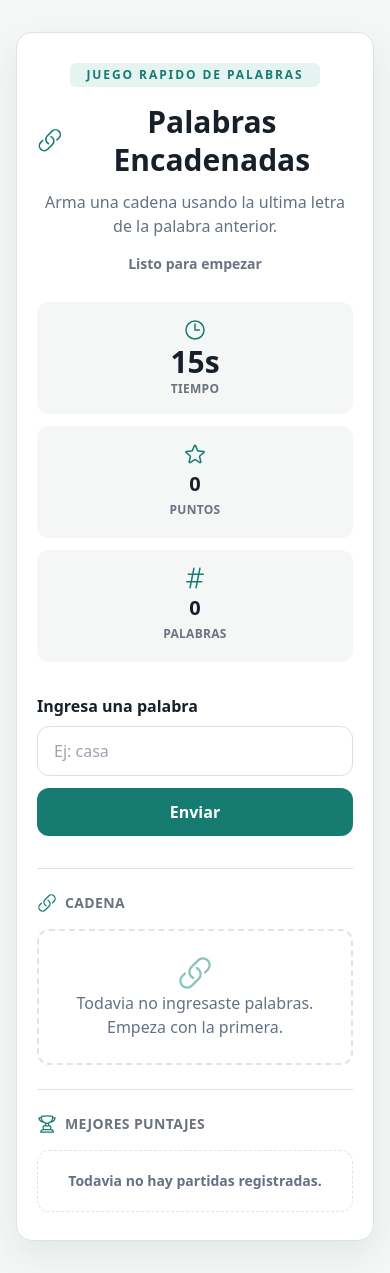
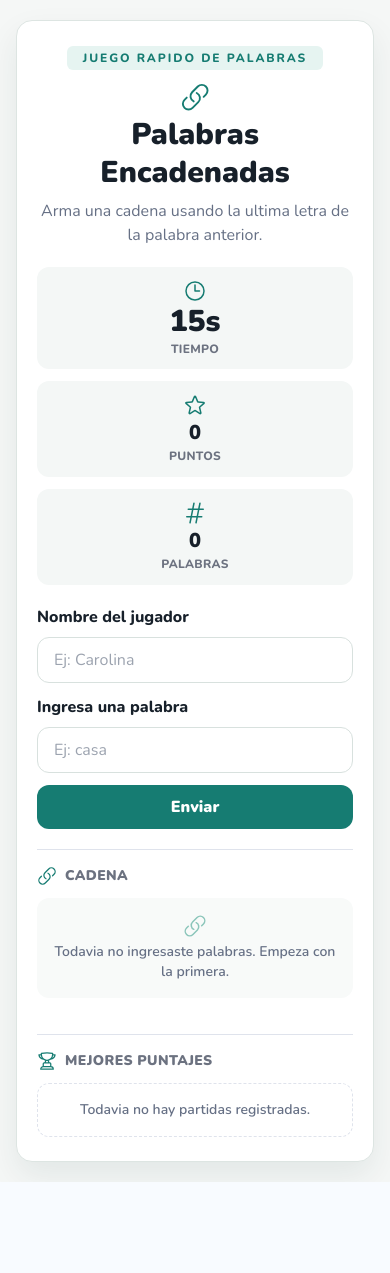
Before and after one commit to carolinaciampini/unq-ui-carolina-ciampini-trabajo-final, a React (Vite) app: page / in a window 390 px wide. After the commit the page ends 1182 px from the top, so only its background shows below. Built offline with nearby package versions, Linux system fonts and the light colour scheme.

Commit message:
fix: styles and responsive

```diff
--- a/src/components/game/GameHeader.tsx
+++ b/src/components/game/GameHeader.tsx
@@ -1,33 +1,19 @@
 import { HiOutlineLink } from 'react-icons/hi2'
-import type { GameStatus } from '../../types/game'
-
-type GameHeaderProps = {
-  status: GameStatus
-}
-
-const statusText: Record<GameStatus, string> = {
-  idle: 'Listo para empezar',
-  playing: 'Partida en curso',
-  finished: 'Partida finalizada',
-}
-
-export function GameHeader({ status }: GameHeaderProps) {
+export function GameHeader() {
   return (
-    <header className="mb-7 text-center">
-      <p className="mb-4 inline-flex rounded-md bg-teal-soft px-4 py-1 text-xs font-extrabold tracking-[0.16em] text-teal-main">
+    <header className="mb-5 text-center">
+      <p className="mb-3 inline-flex rounded-md bg-teal-soft px-4 py-1 text-xs font-extrabold tracking-[0.16em] text-teal-main">
         JUEGO RAPIDO DE PALABRAS
       </p>
 
-      <h1 className="flex items-center justify-center gap-2 text-3xl font-black leading-tight text-ink sm:text-4xl">
-        <HiOutlineLink className="text-[1.9rem] text-teal-main" aria-hidden="true" />
+      <h1 className="flex flex-col items-center justify-center gap-1 text-center text-3xl font-black leading-tight text-ink sm:flex-row sm:gap-2 sm:text-[2.15rem]">
+        <HiOutlineLink className="text-[1.9rem] text-teal-main sm:text-[1.9rem]" aria-hidden="true" />
         Palabras Encadenadas
       </h1>
 
-      <p className="mx-auto mt-3 max-w-[390px] text-base text-muted sm:text-lg">
+      <p className="mx-auto mt-2 max-w-[390px] text-base text-muted">
         Arma una cadena usando la ultima letra de la palabra anterior.
       </p>
-
-      <p className="mt-4 text-sm font-bold text-[#6c7280]">{statusText[status]}</p>
     </header>
   )
 }
--- a/src/components/game/GameStats.tsx
+++ b/src/components/game/GameStats.tsx
@@ -9,7 +9,7 @@ type GameStatsProps = {
 export function GameStats({ seconds, score, wordsCount }: GameStatsProps) {
   return (
     <section className="grid gap-3 sm:grid-cols-3" aria-label="Estado de la partida">
-      <article className="grid min-h-28 justify-items-center gap-1 rounded-xl bg-[#f4f7f6] px-3 py-4">
+      <article className="grid min-h-24 justify-items-center gap-1 rounded-xl bg-[#f4f7f6] px-3 py-3">
         <HiOutlineClock className="text-2xl text-teal-main" aria-hidden="true" />
         <strong className="text-3xl font-black leading-none text-ink">{seconds}s</strong>
         <span className="text-xs font-extrabold uppercase tracking-wide text-[#6c7280]">
@@ -17,7 +17,7 @@ export function GameStats({ seconds, score, wordsCount }: GameStatsProps) {
         </span>
       </article>
 
-      <article className="grid min-h-28 justify-items-center gap-1 rounded-xl bg-[#f4f7f6] px-3 py-4">
+      <article className="grid min-h-24 justify-items-center gap-1 rounded-xl bg-[#f4f7f6] px-3 py-3">
         <HiOutlineStar className="text-2xl text-teal-main" aria-hidden="true" />
         <strong className="text-xl font-black leading-none text-ink">{score}</strong>
         <span className="text-xs font-extrabold uppercase tracking-wide text-[#6c7280]">
@@ -25,7 +25,7 @@ export function GameStats({ seconds, score, wordsCount }: GameStatsProps) {
         </span>
       </article>
 
-      <article className="grid min-h-28 justify-items-center gap-1 rounded-xl bg-[#f4f7f6] px-3 py-4">
+      <article className="grid min-h-24 justify-items-center gap-1 rounded-xl bg-[#f4f7f6] px-3 py-3">
         <HiOutlineHashtag className="text-2xl text-teal-main" aria-hidden="true" />
         <strong className="text-xl font-black leading-none text-ink">
           {wordsCount}
--- a/src/components/game/Leaderboard.tsx
+++ b/src/components/game/Leaderboard.tsx
@@ -5,11 +5,28 @@ type LeaderboardProps = {
   entries: LeaderboardEntry[]
 }
 
+function getRankStyle(index: number) {
+  if (index === 0) {
+    return {
+      badge: 'bg-teal-main text-white ring-teal-light',
+      item: 'border-teal-light bg-teal-soft',
+    }
+  }
+
+  return {
+    badge: 'bg-teal-soft text-teal-main ring-teal-main/20',
+    item: 'border-transparent bg-[#f4f7f6]',
+  }
+}
+
 export function Leaderboard({ entries }: LeaderboardProps) {
   return (
-    <section className="mt-6 border-t border-[#dfe3ec] pt-6" aria-labelledby="leaderboard-title">
+    <section
+      className="mt-4 border-t border-[#dfe3ec] pt-4 lg:mt-0 lg:border-l lg:border-t-0 lg:pl-5 lg:pt-0"
+      aria-labelledby="leaderboard-title"
+    >
       <h2
-        className="mb-4 flex items-center gap-2 text-sm font-black uppercase tracking-wide text-[#6c7280]"
+        className="mb-3 flex items-center gap-2 text-sm font-black uppercase tracking-wide text-[#6c7280]"
         id="leaderboard-title"
       >
         <HiOutlineTrophy className="text-xl text-teal-main" aria-hidden="true" />
@@ -17,27 +34,42 @@ export function Leaderboard({ entries }: LeaderboardProps) {
       </h2>
 
       {entries.length === 0 ? (
-        <p className="rounded-xl border border-dashed border-[#dfe3ec] px-4 py-5 text-center text-sm font-semibold text-muted">
+        <p className="rounded-xl border border-dashed border-[#dfe3ec] px-4 py-4 text-center text-sm font-semibold text-muted">
           Todavia no hay partidas registradas.
         </p>
       ) : (
-        <ol className="grid gap-2">
-          {entries.map((entry, index) => (
+        <ol className="grid gap-2 lg:gap-1.5">
+          {entries.map((entry, index) => {
+            const rankStyle = getRankStyle(index)
+
+            return (
               <li
-              className="grid grid-cols-[auto_1fr_auto] items-center gap-3 rounded-xl bg-[#f4f7f6] px-4 py-3"
+                className={`grid grid-cols-[auto_1fr_auto] items-center gap-2 rounded-xl border px-3 py-2.5 shadow-sm sm:gap-3 sm:px-4 lg:py-2 ${rankStyle.item}`}
                 key={entry.id}
               >
-              <span className="grid h-7 w-7 place-items-center rounded-full bg-teal-soft text-sm font-black text-teal-main">
-                {index + 1}
+                <span
+                  className={`grid h-9 w-9 place-items-center rounded-full text-sm font-black ring-2 lg:h-8 lg:w-8 ${rankStyle.badge}`}
+                >
+                  {index === 0 ? (
+                    <HiOutlineTrophy className="text-xl lg:text-lg" aria-label="Primer puesto" />
+                  ) : (
+                    index + 1
+                  )}
                 </span>
-              <span className="font-bold text-ink">
+                <span className="min-w-0 font-bold text-ink">
+                  <span className="block truncate">
+                    {entry.playerName || 'Jugador anonimo'}
+                  </span>
+                  <span className="block text-sm font-semibold text-muted lg:text-xs">
                     {entry.score} puntos
                   </span>
-              <span className="text-sm font-semibold text-muted">
+                </span>
+                <span className="justify-self-end rounded-full bg-white/70 px-2.5 py-1 text-xs font-extrabold text-muted sm:px-3 sm:text-sm lg:px-2.5 lg:text-xs">
                   {entry.wordsCount} palabras
                 </span>
               </li>
-          ))}
+            )
+          })}
         </ol>
       )}
     </section>
--- a/src/components/game/WordChain.tsx
+++ b/src/components/game/WordChain.tsx
@@ -6,9 +6,9 @@ type WordChainProps = {
 
 export function WordChain({ words }: WordChainProps) {
   return (
-    <section className="border-t border-[#dfe3ec] pt-6" aria-labelledby="chain-title">
+    <section className="border-t border-[#dfe3ec] pt-4" aria-labelledby="chain-title">
       <h2
-        className="mb-4 flex items-center gap-2 text-sm font-black uppercase tracking-wide text-[#6c7280]"
+        className="mb-3 flex items-center gap-2 text-sm font-black uppercase tracking-wide text-[#6c7280]"
         id="chain-title"
       >
         <HiOutlineLink className="text-xl text-teal-main" aria-hidden="true" />
@@ -16,9 +16,9 @@ export function WordChain({ words }: WordChainProps) {
       </h2>
 
       {words.length === 0 ? (
-        <div className="grid min-h-32 place-items-center rounded-xl border-2 border-dashed border-[#dfe3ec] p-6 text-center">
-          <HiOutlineLink className="text-4xl text-teal-light" aria-hidden="true" />
-          <p className="m-0 text-muted">
+        <div className="flex flex-col items-center justify-center gap-1 rounded-xl bg-[#f8faf9] px-4 py-4 text-center sm:flex-row sm:gap-2">
+          <HiOutlineLink className="text-2xl text-teal-light" aria-hidden="true" />
+          <p className="m-0 text-sm font-semibold text-muted sm:text-base">
             Todavia no ingresaste palabras. Empeza con la primera.
           </p>
         </div>
@@ -26,7 +26,7 @@ export function WordChain({ words }: WordChainProps) {
         <ol className="flex flex-wrap gap-2 p-0">
           {words.map((word) => (
             <li
-              className="list-none rounded-full bg-teal-soft px-3 py-2 font-extrabold text-ink"
+              className="animate-word-pop list-none rounded-full bg-teal-soft px-3 py-2 font-extrabold text-ink shadow-sm"
               key={word}
             >
               {word}
--- a/src/components/game/WordForm.tsx
+++ b/src/components/game/WordForm.tsx
@@ -5,21 +5,24 @@ import type { Feedback } from '../../types/game'
 type WordFormProps = {
   feedback: Feedback | null
   isDisabled: boolean
+  isPlayerNameDisabled: boolean
   isSubmitting: boolean
-  onSubmitWord: (word: string) => Promise<boolean>
+  onSubmitWord: (word: string, playerName: string) => Promise<boolean>
 }
 
 export function WordForm({
   feedback,
   isDisabled,
+  isPlayerNameDisabled,
   isSubmitting,
   onSubmitWord,
 }: WordFormProps) {
+  const [playerName, setPlayerName] = useState('')
   const [word, setWord] = useState('')
 
   const handleSubmit = async (event: React.FormEvent<HTMLFormElement>) => {
     event.preventDefault()
-    const wasAdded = await onSubmitWord(word)
+    const wasAdded = await onSubmitWord(word, playerName)
 
     if (wasAdded) {
       setWord('')
@@ -27,14 +30,31 @@ export function WordForm({
   }
 
   return (
-    <form className="my-8" onSubmit={handleSubmit}>
+    <form className="my-5" onSubmit={handleSubmit}>
+      <div className="mb-3">
+        <label className="mb-2 block font-extrabold text-ink" htmlFor="player-name">
+          Nombre del jugador
+        </label>
+        <input
+          className="w-full rounded-xl border border-[#d8e1de] bg-white px-4 py-2.5 text-ink outline-none transition focus:border-teal-main focus:ring-4 focus:ring-teal-soft disabled:bg-[#f4f7f6]"
+          disabled={isDisabled || isSubmitting || isPlayerNameDisabled}
+          id="player-name"
+          name="playerName"
+          placeholder="Ej: Carolina"
+          type="text"
+          autoComplete="name"
+          value={playerName}
+          onChange={(event) => setPlayerName(event.target.value)}
+        />
+      </div>
+
       <label className="mb-2 block font-extrabold text-ink" htmlFor="word">
         Ingresa una palabra
       </label>
 
       <div className="grid gap-3 sm:grid-cols-[1fr_auto]">
         <input
-          className="min-w-0 rounded-xl border border-[#d8e1de] bg-white px-4 py-3 text-ink outline-none transition focus:border-teal-main focus:ring-4 focus:ring-teal-soft"
+          className="min-w-0 rounded-xl border border-[#d8e1de] bg-white px-4 py-2.5 text-ink outline-none transition focus:border-teal-main focus:ring-4 focus:ring-teal-soft"
           disabled={isDisabled || isSubmitting}
           id="word"
           name="word"
@@ -45,7 +65,7 @@ export function WordForm({
           onChange={(event) => setWord(event.target.value)}
         />
         <button
-          className="rounded-xl bg-teal-main px-6 py-3 font-black text-white transition hover:bg-teal-dark disabled:cursor-not-allowed disabled:bg-teal-light"
+          className="rounded-xl bg-teal-main px-6 py-2.5 font-black text-white transition hover:bg-teal-dark disabled:cursor-not-allowed disabled:bg-teal-light"
           disabled={isDisabled || isSubmitting}
           type="submit"
         >
--- a/src/components/layout/GameLayout.tsx
+++ b/src/components/layout/GameLayout.tsx
@@ -4,9 +4,9 @@ type GameLayoutProps = {
 
 export function GameLayout({ children }: GameLayoutProps) {
   return (
-    <main className="min-h-screen bg-[#f5f7f6] px-4 py-8">
+    <main className="min-h-screen bg-[#f5f7f6] px-4 py-5 sm:py-6 lg:grid lg:place-items-center">
       <section
-        className="mx-auto w-full max-w-[576px] rounded-2xl border border-[#dde5e2] bg-white px-5 py-7 shadow-panel sm:px-8 sm:py-10"
+        className="mx-auto w-full max-w-[576px] rounded-2xl border border-[#dde5e2] bg-white px-5 py-6 shadow-panel sm:px-7 sm:py-7 lg:max-w-[980px]"
         aria-label="Juego Palabras Encadenadas"
       >
         {children}
--- a/src/hooks/useWordGame.ts
+++ b/src/hooks/useWordGame.ts
@@ -15,6 +15,7 @@ import { normalizeWord } from '../utils/normalizeWord'
 
 const TURN_SECONDS = 15
 const FEEDBACK_DURATION = 3000
+const DEFAULT_PLAYER_NAME = 'Jugador anonimo'
 
 export function useWordGame() {
   const [words, setWords] = useState<string[]>([])
@@ -29,6 +30,7 @@ export function useWordGame() {
   const scoreRef = useRef(0)
   const wasCurrentGameSavedRef = useRef(false)
   const currentGameIdRef = useRef(crypto.randomUUID())
+  const playerNameRef = useRef(DEFAULT_PLAYER_NAME)
   const wordsRef = useRef<string[]>([])
 
   const score = words.reduce((total, word) => total + getWordScore(word), 0)
@@ -57,6 +59,7 @@ export function useWordGame() {
             wasCurrentGameSavedRef.current = true
             const updatedLeaderboard = saveLeaderboardEntry({
               id: currentGameIdRef.current,
+              playerName: playerNameRef.current,
               score: scoreRef.current,
               wordsCount: wordsRef.current.length,
               date: new Date().toISOString(),
@@ -87,12 +90,13 @@ export function useWordGame() {
     return () => window.clearTimeout(timeoutId)
   }, [feedback])
 
-  const submitWord = async (word: string) => {
+  const submitWord = async (word: string, playerName: string) => {
     if (gameStatus === 'finished') {
       return false
     }
 
     const normalizedWord = normalizeWord(word)
+    const normalizedPlayerName = playerName.trim() || DEFAULT_PLAYER_NAME
 
     if (normalizedWord.length === 0) {
       setFeedback({
@@ -118,6 +122,10 @@ export function useWordGame() {
         message: `La palabra debe empezar con ${getLastLetter(previousWord ?? '').toUpperCase()}.`,
       })
       return false
+    }
+
+    if (words.length === 0) {
+      playerNameRef.current = normalizedPlayerName
     }
 
     setIsSubmitting(true)
@@ -164,6 +172,7 @@ export function useWordGame() {
     setSeconds(TURN_SECONDS)
     wasCurrentGameSavedRef.current = false
     currentGameIdRef.current = crypto.randomUUID()
+    playerNameRef.current = DEFAULT_PLAYER_NAME
   }
 
   return {
--- a/src/index.css
+++ b/src/index.css
@@ -1,3 +1,5 @@
+@import url('https://fonts.googleapis.com/css2?family=Nunito:wght@400;600;700;800;900&display=swap');
+
 @tailwind base;
 @tailwind components;
 @tailwind utilities;
@@ -6,7 +8,7 @@
   color: #5d6b7c;
   background: #f8fbff;
   font-family:
-    system-ui, -apple-system, BlinkMacSystemFont, 'Segoe UI', sans-serif;
+    'Nunito', system-ui, -apple-system, BlinkMacSystemFont, 'Segoe UI', sans-serif;
   line-height: 1.5;
   font-synthesis: none;
   text-rendering: optimizeLegibility;
--- a/src/pages/Game/GamePage.tsx
+++ b/src/pages/Game/GamePage.tsx
@@ -23,7 +23,9 @@ export function GamePage() {
 
   return (
     <GameLayout>
-      <GameHeader status={gameStatus} />
+        <GameHeader />
+      <div className="grid gap-5 lg:grid-cols-[minmax(0,1fr)_340px] lg:items-start">
+        <div>
           <GameStats seconds={seconds} score={score} wordsCount={words.length} />
           {isGameFinished ? (
             <GameOver
@@ -35,12 +37,15 @@ export function GamePage() {
             <WordForm
               feedback={feedback}
               isDisabled={isGameFinished}
+              isPlayerNameDisabled={gameStatus !== 'idle'}
               isSubmitting={isSubmitting}
               onSubmitWord={submitWord}
             />
           )}
           <WordChain words={words} />
+        </div>
         <Leaderboard entries={leaderboard} />
+      </div>
     </GameLayout>
   )
 }
--- a/src/types/game.ts
+++ b/src/types/game.ts
@@ -9,6 +9,7 @@ export type Feedback = {
 
 export type LeaderboardEntry = {
   id: string
+  playerName: string
   score: number
   wordsCount: number
   date: string
```
Also changed, not shown: tailwind.config.js (+9 -0 lines). Lines whose indentation alone changed are shown as unchanged.
